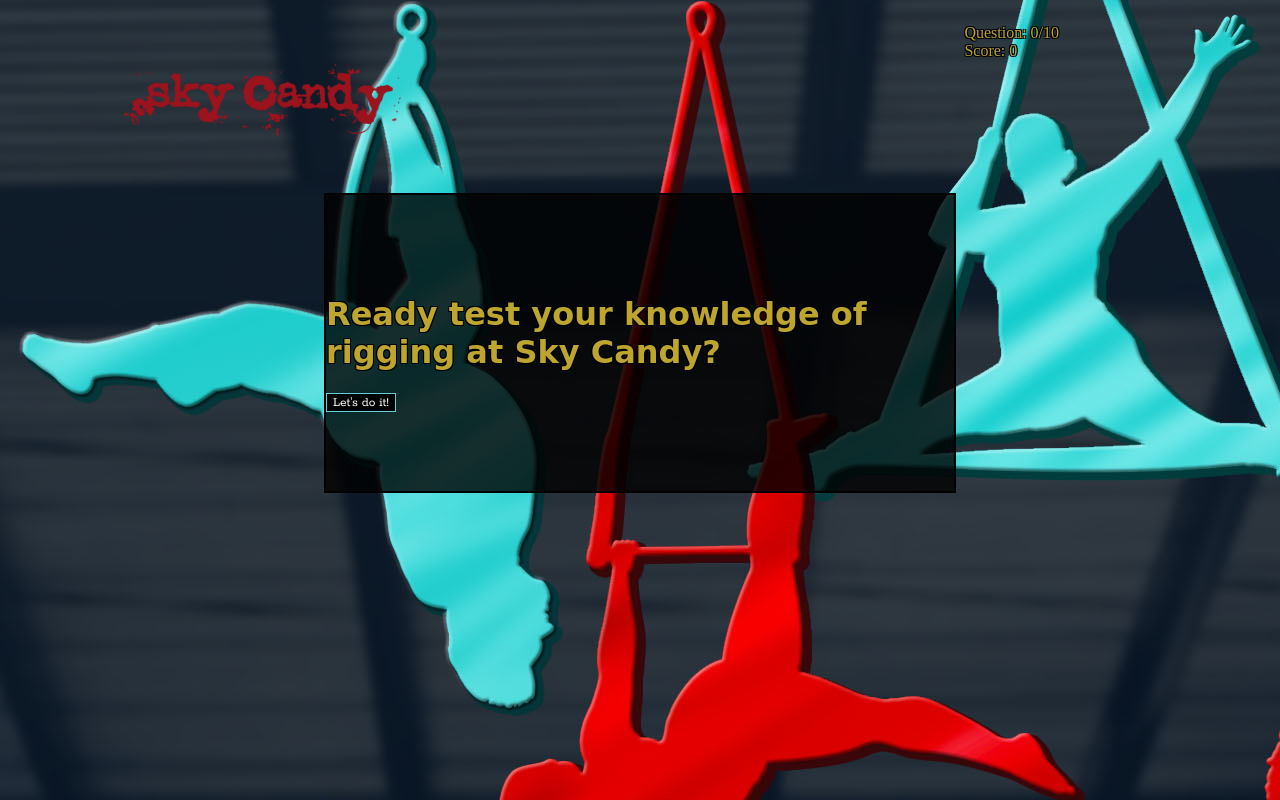
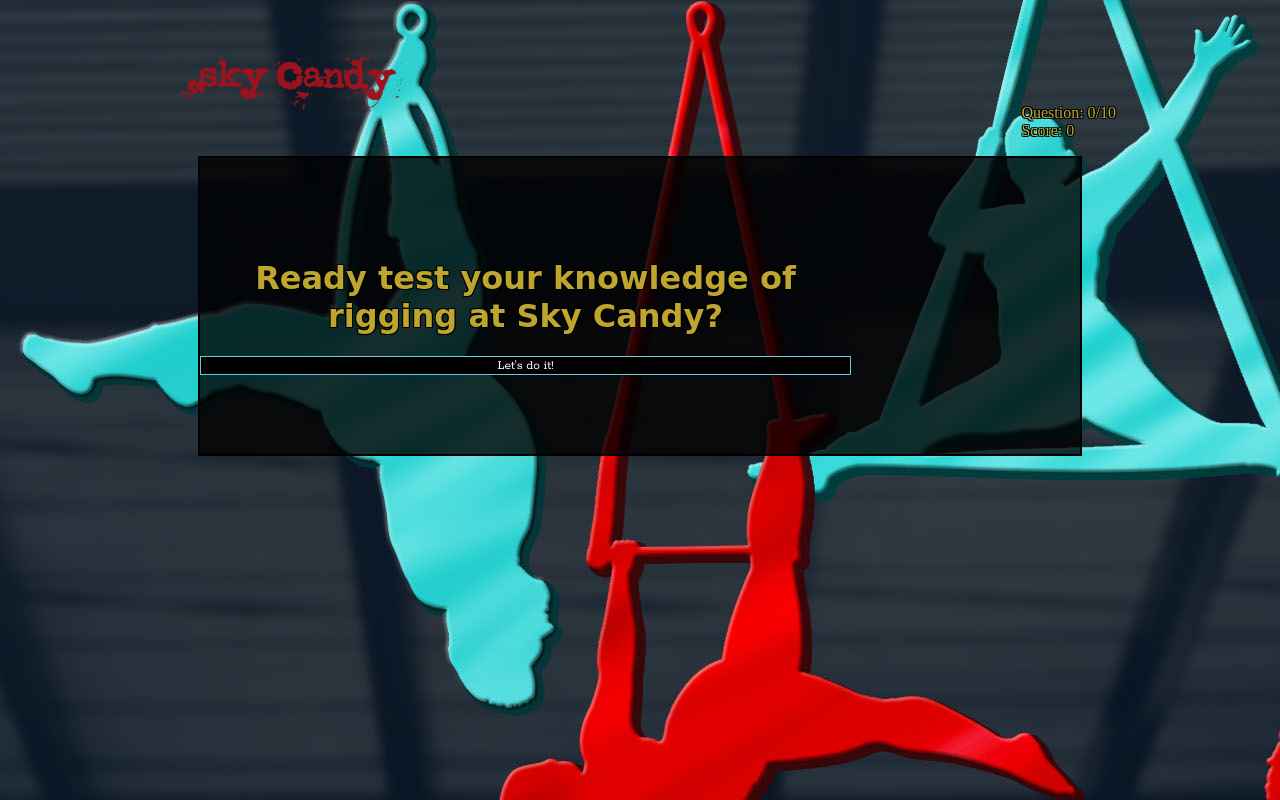
Before and after one commit to rae-shaw/quizapp, a plain HTML site: page index.html in a window 1280 px wide. Drawn offline with nearby package versions, Linux system fonts and the light colour scheme; a web font is replaced by a local one.

Commit message:
added more CSS

```diff
--- a/index.html
+++ b/index.html
@@ -20,7 +20,7 @@
           <img class="logo" src="Logo-inline.png" alt="sky-candy-logo"/>
         </a>
       </div>
-      <div class="right-corner">
+      <div class="score-question-counter">
         <ul>
           <li>Question: <span class="questionNumber">0</span>/10</li>
           <li>Score: <span class="score">0</span></li>
--- a/index.js
+++ b/index.js
@@ -4,14 +4,7 @@ let questionNumber=0;
 
 let score=0;
 
-
-/*function renderLandingPage () {
-//this function will be resposible for rendering the landing page in the DOM
-
-	console.log('`renderLandingPage` ran');
-}*/
-
-
+//this function will be responsible for when the user clicks the "I'm ready" button to start the quiz
 function handleClickToStart (){
 
 	$('.quizStart').on('click', '.startButton', function(event) {
@@ -21,11 +14,9 @@ function handleClickToStart (){
 		renderQuestion();
 
 		console.log('Clicked start button!');
-		/*$('.questionForm').css('display', 'block');
-    	$('.questionNumber').text(1);*/
+
 
 		});
-	//this function will be responsible for when the user clicks the "I'm ready" button to start the quiz
 }
 
 
@@ -64,7 +55,7 @@ function generateQuestion (){
 }
 
 
-
+//this function is responsible for rendering the questions
 function renderQuestion(){
 
 	console.log('render question ran!');
@@ -73,6 +64,7 @@ function renderQuestion(){
 
 }
 
+//this function is responsible for changing the questions number
 function changeQuestionNumber(){
 		questionNumber ++;
 
@@ -81,10 +73,12 @@ function changeQuestionNumber(){
 
 }
 
+//this function is reponsible for incrementing the score
 function changeScore(){
 	score ++;
 }
 
+//this question is responsible for what happens when a user selects an answer and clicks "next"
 function selectAnswer(){
 	$('main').on('click', '.submit', function(event){
 		event.preventDefault();
@@ -107,15 +101,16 @@ function selectAnswer(){
 		}
 
 		console.log('select answer ran!');
-		// $('.questionForm').html(`<button type=button class="nextButton">Next</button></div>`);
 	});
 
 }
 
+//This function is respobsible for updating the displayed score text
 function upDateScoreText(){
 	changeScore();
 	$('.score').text(score);
 }
+
 
 function ifAnswerIsCorrect(){
 	$('.questionForm').html(`<div class="correctFeedback"><p>You got it right!</p><button type=button class="nextButton">Next</button></div>`);
@@ -123,24 +118,15 @@ function ifAnswerIsCorrect(){
 	upDateScoreText();
 }
 
+
 function ifAnswerIsIncorrect(){
 	let correctAnswer = `${STORE[questionNumber].correctAnswer}`;
 
-	$('.questionForm').html(`<div class="correctFeedback"><p><b>Whomp whomp... That's not quite right.</b><br>The correct answer is: <br> <span><i>"${correctAnswer}"</i></span></p><button type=button class="nextButton">Next</button></div>`);
+	$('.questionForm').html(`<div class="correctFeedback"><p><b>Whomp whomp... Not quite.</b><br>The correct answer is: <br> <span><i>"${correctAnswer}"</i></span></p><button type=button class="nextButton">Next</button></div>`);
 	console.log('if answer incorrect ran!')
 
 }
 
-/*function answerCorrectFeedback() {
-	// displays feedback the user sees if they answer correctly
-	ifAnswerIsCorrect();
-	upDateScore();
-}
-
-function answerIncorrectFeedback(){
-	//displays feedback the user sees if they answer incorrectly
-	ifAnswerIsIncorrect();
-}*/
 
 function nextQuestion (){
 	$('main').on('click','.nextButton', function(event) {
@@ -187,10 +173,7 @@ function createQuiz () {
   handleClickToStart();
   console.log('create quiz ran!')
   nextQuestion();
-  //selectAnswer();
- // NextQuestion();
+
 }
 
 $(createQuiz);
-
-//console.log (STORE[0]);
--- a/main.css
+++ b/main.css
@@ -1,4 +1,6 @@
-* {box-sizing: border-box;
+* {box-sizing:
+	border-box;
+
 }
 
 body {
@@ -24,22 +26,22 @@ header {
 	width: 50%;
 }
 
-.right-corner{
-	width: 20%;
+.score-question-counter{
+	align-content: flex-end;
 }
 
 .left-corner{
-	width: 50%;
+	width: 40%;
 }
 
 main {
 	background: rgba(0, 0, 0, 0.8);
 	border: 2px solid black;
-	flex-direction: row;
-	width: 50%;
+	width: 70%;
 	min-height: 300px;
 	align-self: center;
 	align-content: center;
+	display: flex;
 
 }
 
@@ -50,8 +52,16 @@ h1, h2, h3 {
 
 fieldset {
 	display: flex;
+	border: none;
+}
+
+.questionForm {
 	font-family: 'Rokkitt', serif;
-	border: none;
+	justify-content: center;
+	display: flex;
+	align-items: center;
+	min-width: 229px;
+
 }
 
 
@@ -60,12 +70,22 @@ ul {
 
 }
 
+.quizStart {
+	text-align: center;
+	align-self: center;
+	display: flex;
+	flex-direction: column;
+}
+
 
 .startButton, .submit, .nextButton, .restartButton {
+	flex-direction: flex-end;
 	font-family: 'Rokkitt', serif;
 	color: white;
 	background-color: black;
 	border: 1px solid #64CCD4;
+	display: block;
+  	width: 100%;
 	  -webkit-transition-duration: 0.4s;
   transition-duration: 0.4s;
 }
@@ -76,3 +96,10 @@ ul {
 
 .right-corner {font-family: 'Rokkitt', serif;
 }
+
+@media screen and (min-width 1150px) {
+	main{
+		max-width: 730px;
+		}
+	}
+}
```
